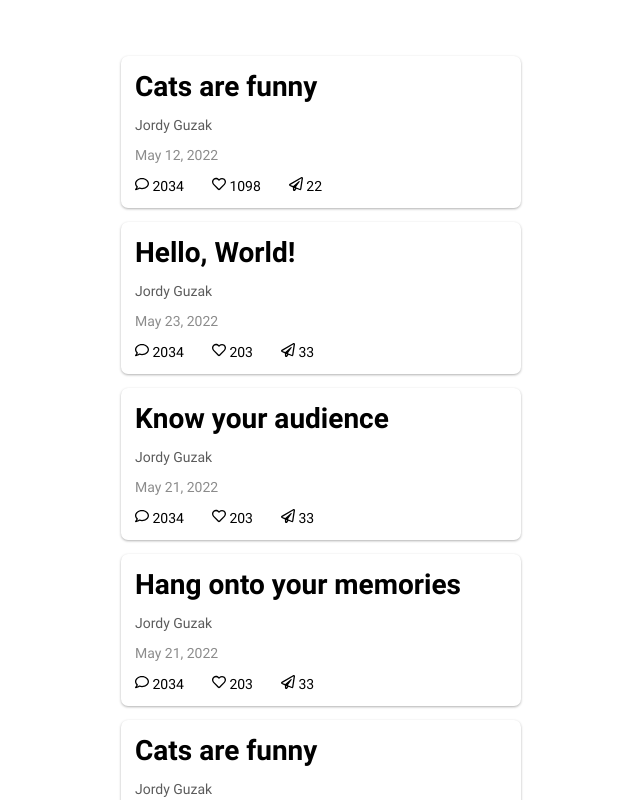
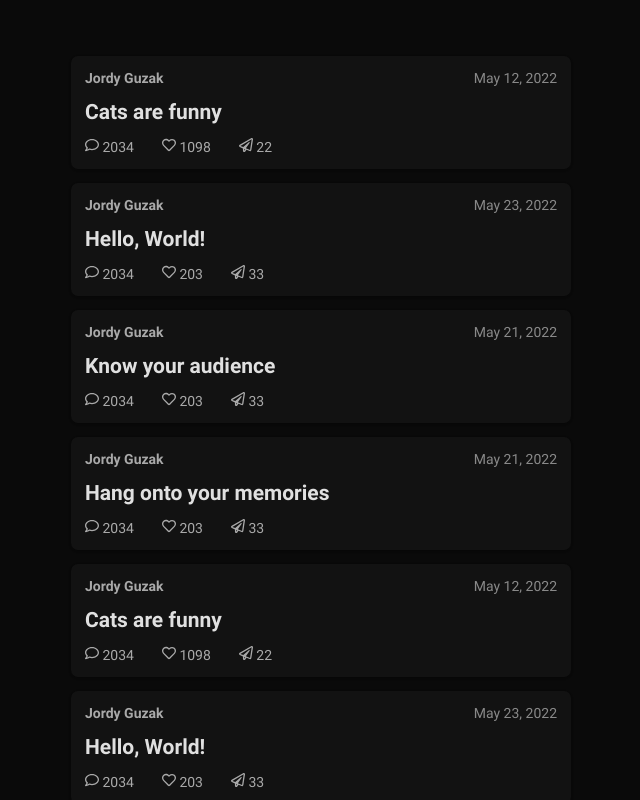
Before and after one commit to JordyGuzak/Babbel, a Next.js app: page / in a window 1280 px wide. Shown: the top 800 px of the page, without its empty margins (319-959 px from the left). Built offline with nearby package versions, Linux system fonts and the light colour scheme.

Commit message:
dark mode

```diff
--- /dev/null
+++ b/components/elevation.tsx
@@ -0,0 +1,9 @@
+import styles from '../styles/elevation.module.css'
+
+interface ElevationProps {
+    level: 'low' | 'medium' | 'high'
+}
+
+export default function Elevation({level}: ElevationProps) {
+    return <div className={styles.elevation + " " + level} />
+}
--- a/components/overlay.tsx
+++ b/components/overlay.tsx
@@ -6,5 +6,5 @@ interface OverlayProps {
 }
 
 export default function Overlay({color} : OverlayProps) {
-    return <div className={styles.overlay + " " + color}></div>
+    return <div className={styles.overlay}></div>
 }
--- a/components/timeline-item.tsx
+++ b/components/timeline-item.tsx
@@ -2,7 +2,7 @@ import Post from "../models/post"
 import styles from "../styles/timeline-item.module.css"
 import { FaRegComment, FaRegHeart, FaRegPaperPlane } from 'react-icons/fa'
 import moment from 'moment'
-import Overlay from "./overlay"
+import Elevation from "./elevation"
 
 interface TimelineItemProps {
     post: Post
@@ -10,10 +10,13 @@ interface TimelineItemProps {
 
 export default function TimelineItem({post}: TimelineItemProps) {
     return (
-        <div className={styles['timeline-item']}>
-            <h3>{post.title}</h3>
-            <div className={styles.author}>{post.author.name}</div>
-            <div className={styles.date}>{moment(post.modifiedAt).format('ll')}</div>
+        <div className={styles['timeline-item'] + " surface"}>
+            <Elevation level='low'/>
+            <div className={styles["author-container"]}>
+                <div className={styles.author}>{post.author.name}</div>
+                <div className={styles.date}>{moment(post.modifiedAt).format('ll')}</div>
+            </div>
+            <h4 className={styles.title}>{post.title}</h4>
             <div className={styles.stats}>
                 <div className={styles.stats__item}><FaRegComment/> {post.comments}</div>
                 <div className={styles.likes}><FaRegHeart/> {post.likes}</div>
--- a/pages/_app.tsx
+++ b/pages/_app.tsx
@@ -2,7 +2,11 @@ import '../styles/global.css'
 import type { AppProps } from 'next/app'
 
 function MyApp({ Component, pageProps }: AppProps) {
-  return <Component {...pageProps} />
+  return (
+    <div className='theme-container dark-theme'>
+      <Component {...pageProps} />
+    </div>
+  )
 }
 
 export default MyApp
--- /dev/null
+++ b/styles/elevation.module.css
@@ -0,0 +1,41 @@
+.elevation {
+    position: absolute;
+    top: 0;
+    left: 0;
+    right: 0;
+    bottom: 0;
+    margin: 0;
+    pointer-events: none;
+}
+
+:global(.dark-theme .low).elevation {
+    opacity: 0.03;
+}
+
+:global(.dark-theme .medium).elevation {
+    opacity: 0.05;
+}
+
+:global(.dark-theme .high).elevation {
+    opacity: 0.08;
+}
+
+:global(.dark-theme) .elevation {
+    background-color: var(--on-background-color);
+}
+
+:global(.dark-theme .surface) .elevation {
+    background-color: var(--on-surface-color);
+}
+
+:global(.dark-theme .primary) .elevation {
+    background-color: var(--on-primary-color);
+}
+
+:global(.dark-theme .primary-light) .elevation {
+    background-color: var(--on-primary-light-color);
+}
+
+:global(.dark-theme .primary-dark) .elevation {
+    background-color: var(--on-primary-dark-color);
+}
--- a/styles/global.css
+++ b/styles/global.css
@@ -20,9 +20,9 @@
     font-size: 14px;
     --background-color: #ffffff;
     --surface-color: #ffffff;
-    --primary-color: #ff1744;
-    --primary-light-color: #ff616f;
-    --primary-dark-color: #c4001d;
+    --primary-color: #1976d2;
+    --primary-light-color: #63a4ff;
+    --primary-dark-color: #004ba0;
     --on-primary-color: #ffffff;
     --on-primary-light-color: #000000;
     --on-primary-dark-color: #ffffff;
@@ -30,10 +30,17 @@
     --on-surface-color: #000000;
     --emphasis-high: 0.87;
     --emphasis-medium: 0.64;
-    --emphasis-low: 0.45;
+    --emphasis-low: 0.5;
     --border-radius-small: 0.2rem;
     --border-radius-medium: 0.5rem;
     --border-radius-big: 1rem;
+}
+
+.dark-theme {
+    --background-color: #0a0a0a;
+    --surface-color: #0a0a0a;
+    --on-background-color: #ffffff;
+    --on-surface-color: #ffffff;
 }
 
 html,
@@ -43,7 +50,7 @@ body {
     font-family: 'Roboto', sans-serif;
 }
 
-body {
+.theme-container {
     background-color: var(--background-color);
     color: var(--on-background-color);
 }
@@ -76,6 +83,10 @@ h3 {
     font-weight: bolder;
 }
 
+h4 {
+    font-size: 1.5rem;
+}
+
 .background {
     background-color: var(--background-color);
     color: var(--on-background-color);
@@ -101,14 +112,6 @@ h3 {
     color: var(--on-primary-dark-color);
 }
 
-.overlay {
-    position: absolute;
-    top: 0;
-    left: 0;
-    right: 0;
-    bottom: 0;
-}
-
 @media (max-width: 600px) {
     .blogs {
         width: 100%;
--- a/styles/home.module.css
+++ b/styles/home.module.css
@@ -15,7 +15,7 @@
 }
 
 .timeline {
-    width: 400px;
+    width: 500px;
 }
 
 @media (max-width: 600px) {
--- a/styles/overlay.module.css
+++ b/styles/overlay.module.css
@@ -4,9 +4,12 @@
     left: 0;
     right: 0;
     bottom: 0;
+    margin: 0;
     opacity: 0;
+    transition: opacity .3s;
+    pointer-events: none;
 }
 
-.overlay:hover {
+*:hover > .overlay {
     opacity: 0.04;
 }
--- a/styles/timeline-item.module.css
+++ b/styles/timeline-item.module.css
@@ -15,8 +15,25 @@
     margin-bottom: 1rem;
 }
 
+.title {
+    opacity: var(--emphasis-high);
+}
+
+.author-container {
+    display: flex;
+    flex-direction: row;
+}
+
 .author {
     opacity: var(--emphasis-medium);
+    font-weight: bolder;
+    flex-grow: 1;
+}
+
+.author:hover {
+    color: var(--primary-color);
+    opacity: var(--emphasis-high);
+    user-select: none;
 }
 
 .date {
@@ -33,7 +50,12 @@
     margin-right: 2rem;
     cursor: pointer;
     user-select: none;
+    opacity: var(--emphasis-medium);
+}
 
+.stats__item:hover {
+    color: var(--primary-color);
+    opacity: var(--emphasis-high);
 }
 
 .likes {
@@ -41,7 +63,8 @@
 }
 
 .likes:hover {
-    color: var(--primary-color);
+    color: #ff1744;
+    opacity: var(--emphasis-high);
 }
 
 .overlay {
@@ -53,9 +76,14 @@
     margin: 0;
     background-color: var(--on-surface-color);
     opacity: 0;
-    transition: opacity .5s;
+    transition: opacity .3s;
+    pointer-events: none;
 }
 
-.overlay:hover {
-    opacity: 0.02;
+.timeline-item:hover .overlay {
+    opacity: 0.03;
 }
+
+.timeline-item:active .overlay {
+    opacity: 0.06;
+}
```
